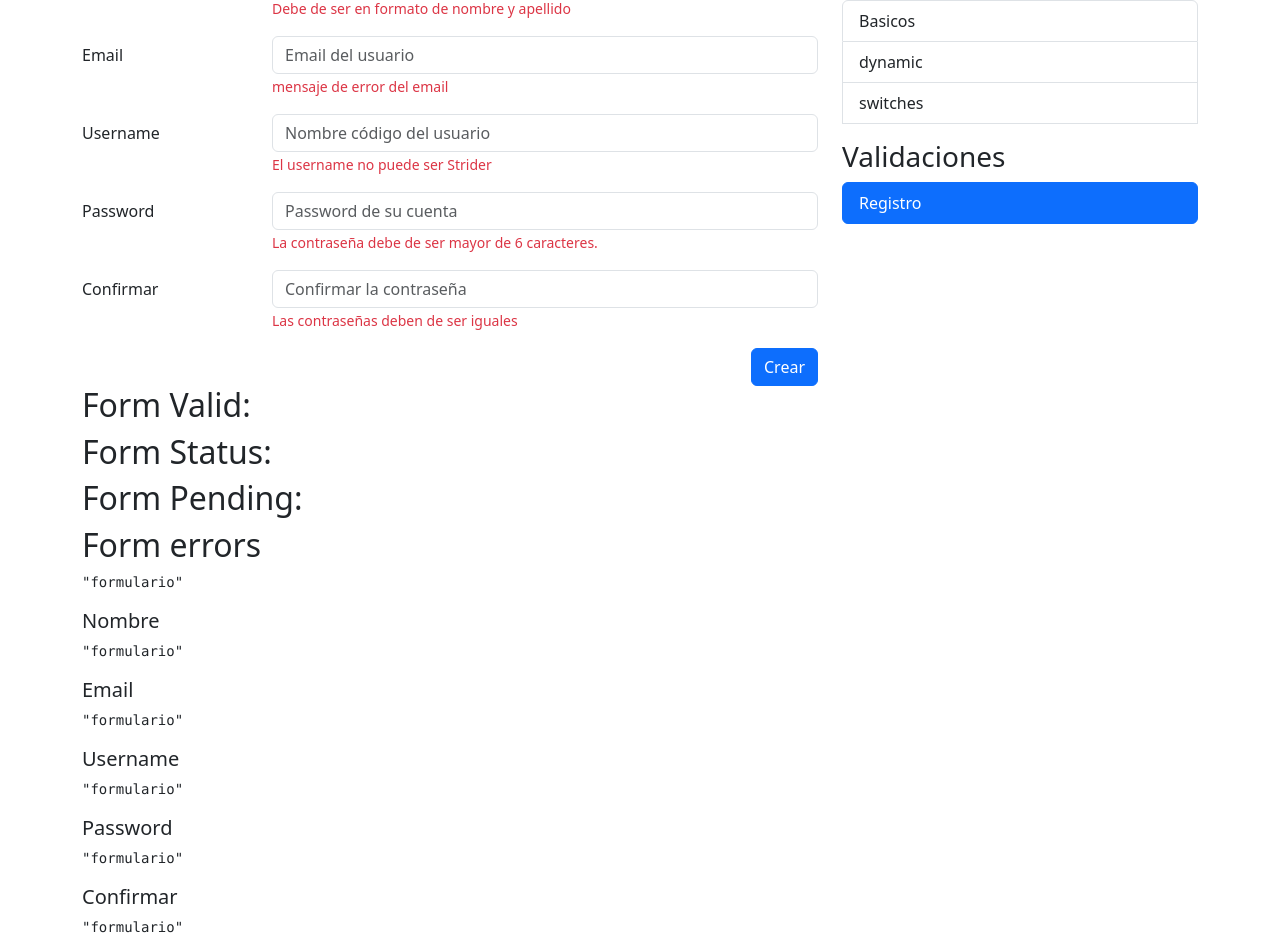
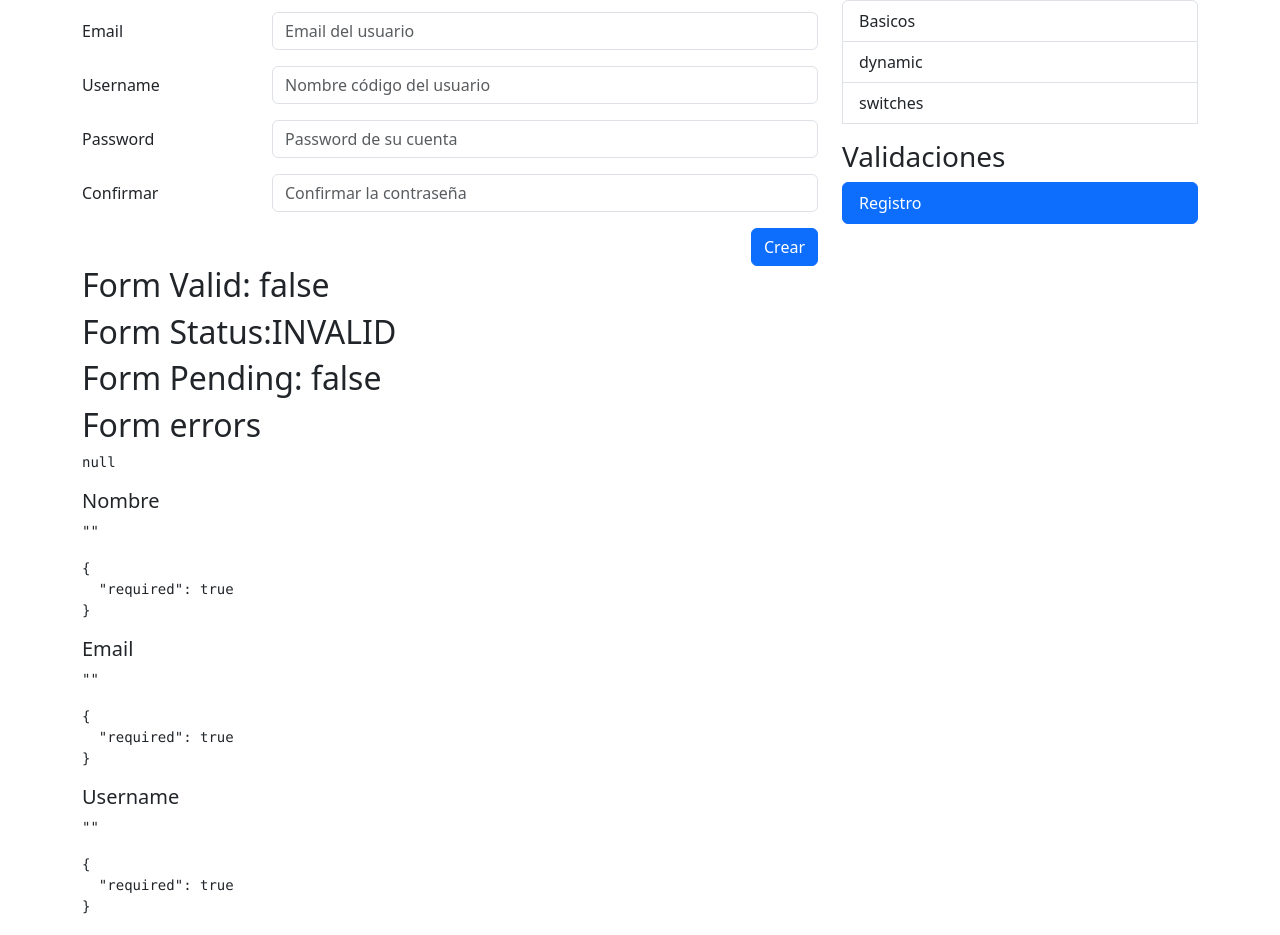
Before and after one commit to JuanPaAvalos/formsApp, an Angular app: page /auth/sign-up in a window 1280 px wide. Shown: the part 161-1096 px from the top of the page. Built offline with nearby package versions, Linux system fonts and the light colour scheme.

Commit message:
feat: add validators functions to register page form

```diff
--- a/src/app/auth/auth.module.ts
+++ b/src/app/auth/auth.module.ts
@@ -3,6 +3,7 @@
 
 import { AuthRoutingModule } from './auth-routing.module';
 import { RegisterPageComponent } from './pages/register-page/register-page.component';
+import { ReactiveFormsModule } from '@angular/forms';
 
 
 @NgModule({
@@ -11,7 +12,8 @@
   ],
   imports: [
     CommonModule,
-    AuthRoutingModule
+    AuthRoutingModule,
+    ReactiveFormsModule
   ]
 })
 export class AuthModule { }
--- a/src/app/auth/pages/register-page/register-page.component.html
+++ b/src/app/auth/pages/register-page/register-page.component.html
@@ -1,20 +1,20 @@
 <h2>Validaciones Reactivas</h2>
-<hr>
+<hr />
 
 <div class="row">
   <div class="col">
-
-        <form autocomplete="off">
-
+    <form [formGroup]="myForm" (ngSubmit)="onSubmit()" autocomplete="off">
       <!-- Nombre -->
       <div class="row mb-3">
         <label class="col-sm-3 col-form-label">Nombre</label>
         <div class="col-sm-9">
-                    <input type="text"
+          <input
+            type="text"
             class="form-control"
-                           placeholder="Nombre del usuario">
-
-                    <span class="form-text text-danger">
+            placeholder="Nombre del usuario"
+            formControlName="name"
+          />
+          <span *ngIf="isValidField('name')" class="form-text text-danger">
             Debe de ser en formato de nombre y apellido
           </span>
         </div>
@@ -24,10 +24,13 @@
       <div class="row mb-3">
         <label class="col-sm-3 col-form-label">Email</label>
         <div class="col-sm-9">
-                    <input type="email"
+          <input
+            type="email"
             class="form-control"
-                           placeholder="Email del usuario">
-                    <span class="form-text text-danger">
+            placeholder="Email del usuario"
+            formControlName="email"
+          />
+          <span *ngIf="isValidField('email')" class="form-text text-danger">
             mensaje de error del email
           </span>
         </div>
@@ -37,10 +40,13 @@
       <div class="row mb-3">
         <label class="col-sm-3 col-form-label">Username</label>
         <div class="col-sm-9">
-                    <input type="text"
+          <input
+            type="text"
             class="form-control"
-                           placeholder="Nombre código del usuario">
-                    <span class="form-text text-danger">
+            placeholder="Nombre código del usuario"
+            formControlName="username"
+          />
+          <span *ngIf="isValidField('username')" class="form-text text-danger">
             El username no puede ser Strider
           </span>
         </div>
@@ -50,11 +56,14 @@
       <div class="row mb-3">
         <label class="col-sm-3 col-form-label">Password</label>
         <div class="col-sm-9">
-                    <input type="password"
+          <input
+            type="password"
             class="form-control"
-                           placeholder="Password de su cuenta">
+            placeholder="Password de su cuenta"
+            formControlName="password"
+          />
 
-                    <span class="form-text text-danger">
+          <span *ngIf="isValidField('password')" class="form-text text-danger">
             La contraseña debe de ser mayor de 6 caracteres.
           </span>
         </div>
@@ -64,50 +73,48 @@
       <div class="row mb-3">
         <label class="col-sm-3 col-form-label">Confirmar</label>
         <div class="col-sm-9">
-                    <input type="password"
+          <input
+            type="password"
             class="form-control"
-                           placeholder="Confirmar la contraseña">
+            placeholder="Confirmar la contraseña"
+            formControlName="confirmPassword"
+          />
 
-                    <span class="form-text text-danger">
+          <span *ngIf="isValidField('confirmPassword')" class="form-text text-danger">
             Las contraseñas deben de ser iguales
           </span>
         </div>
       </div>
 
-
       <div class="row">
         <div class="col">
-                    <button class="btn btn-primary float-end"
-                            type="submit">
-                        Crear
-                    </button>
+          <button class="btn btn-primary float-end" type="submit">Crear</button>
         </div>
       </div>
-
-
     </form>
   </div>
 </div>
 
-
-<h2>Form Valid: </h2>
-<h2>Form Status: </h2>
-<h2>Form Pending: </h2>
+<h2>Form Valid: {{ myForm.valid }}</h2>
+<h2>Form Status:{{ myForm.status }}</h2>
+<h2>Form Pending: {{ myForm.pending }}</h2>
 <h2>Form errors</h2>
-<pre>{{ 'formulario' | json }}</pre>
+<pre>{{ myForm.errors | json }}</pre>
 
 <h5>Nombre</h5>
-<pre>{{ 'formulario' | json }}</pre>
+<pre>{{ myForm.value.name  | json }}</pre>
+<pre>{{ myForm.controls['name'].errors| json }}</pre>
 
 <h5>Email</h5>
-<pre>{{ 'formulario' | json }}</pre>
+<pre>{{ myForm.value.email  | json }}</pre>
+<pre>{{ myForm.controls['email'].errors| json }}</pre>
 
 <h5>Username</h5>
-<pre>{{ 'formulario' | json }}</pre>
-
+<pre>{{ myForm.value.username  | json }}</pre>
+<pre>{{ myForm.controls['username'].errors| json }}</pre>
 
 <h5>Password</h5>
-<pre>{{ 'formulario' | json }}</pre>
+<pre>{{ myForm.value.password  | json }}</pre>
 
 <h5>Confirmar</h5>
-<pre>{{ 'formulario' | json }}</pre>
+<pre>{{ myForm.value.confirmPassword  | json }}</pre>
--- a/src/app/auth/pages/register-page/register-page.component.ts
+++ b/src/app/auth/pages/register-page/register-page.component.ts
@@ -1,11 +1,71 @@
 import { Component } from '@angular/core';
+import { FormBuilder, FormGroup, Validators } from '@angular/forms';
+import { ValidatorsService } from 'src/app/shared/services/validators.service';
+import * as customValidators from 'src/app/shared/validators/validators';
 
 @Component({
   selector: 'app-register-page',
   templateUrl: './register-page.component.html',
-  styles: [
-  ]
+  styles: [],
 })
 export class RegisterPageComponent {
+  public myForm: FormGroup = this.formBuilder.group({
+    name: [
+      '',
+      [
+        Validators.required,
+        Validators.pattern(this.validatorsSerice.firstNameAndLastnamePattern),
+      ],
+    ],
+    email: [
+      '',
+      [Validators.required, Validators.pattern(this.validatorsSerice.emailPattern)],
+    ],
+    //* las validaciones personalizadas (cantBeStrider) deben ser referenciadas y no llamadas como funcion
+    username: ['', [Validators.required, this.validatorsSerice.cantBeStrider]],
+    password: ['', [Validators.required, Validators.minLength(6)]],
+    confirmPassword: ['', [Validators.required, Validators.minLength(6)]],
+  });
 
+  constructor(
+    private formBuilder: FormBuilder,
+    private validatorsSerice: ValidatorsService
+  ) {}
+
+  // ngOnInit(): void {
+  //   this.myForm.reset()
+  // }
+
+  isValidField(field: string): boolean | null {
+    return this.validatorsSerice.isValidField(this.myForm, field)
+  }
+
+  getFieldError(field: string): string | null {
+    if (!this.myForm.controls[field]) return null;
+
+    const errors = this.myForm.controls[field].errors || {};
+
+    for (const key of Object.keys(errors)) {
+      switch (key) {
+        case 'required':
+          return 'Este campo es requerido';
+        case 'minlength':
+          return `Se requieren al menos ${errors['minlength'].requiredLength} caracteres`;
+        case 'min':
+          return `Se rquiere un valor minimo de ${errors['min'].min}`;
+      }
+    }
+
+    return null;
+  }
+
+  onSubmit(): void {
+    if (this.myForm.invalid) {
+      this.myForm.markAllAsTouched();
+      return;
+    }
+    console.log(this.myForm.value);
+
+    this.myForm.reset();
+  }
 }
```
Lines whose indentation alone changed are shown as unchanged.
